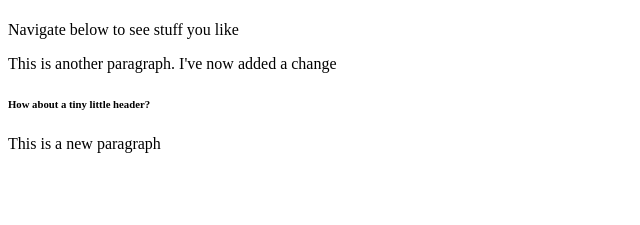
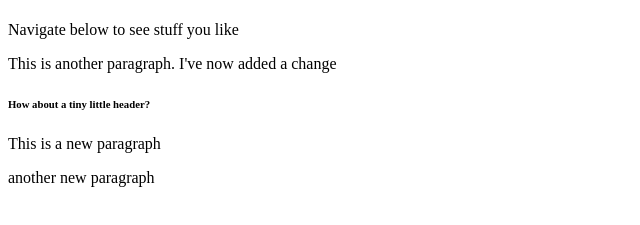
Before and after one commit to jonathanware/Div-Website-Github, a plain HTML site: page index.html in a window 1280 px wide. Shown: the part 59-284 px from the top of the page, without its empty margins (0-640 px from the left). Drawn offline with Linux system fonts and the light colour scheme.

Commit message:
added another paragraph

```diff
--- a/index.html
+++ b/index.html
@@ -9,5 +9,6 @@
         <p>This is another paragraph. I've now added a change</p>
         <h6>How about a tiny little header?</h6>
         <p>This is a new paragraph</p>
+        <p>another new paragraph</p>
     </body>
 </html>
```
